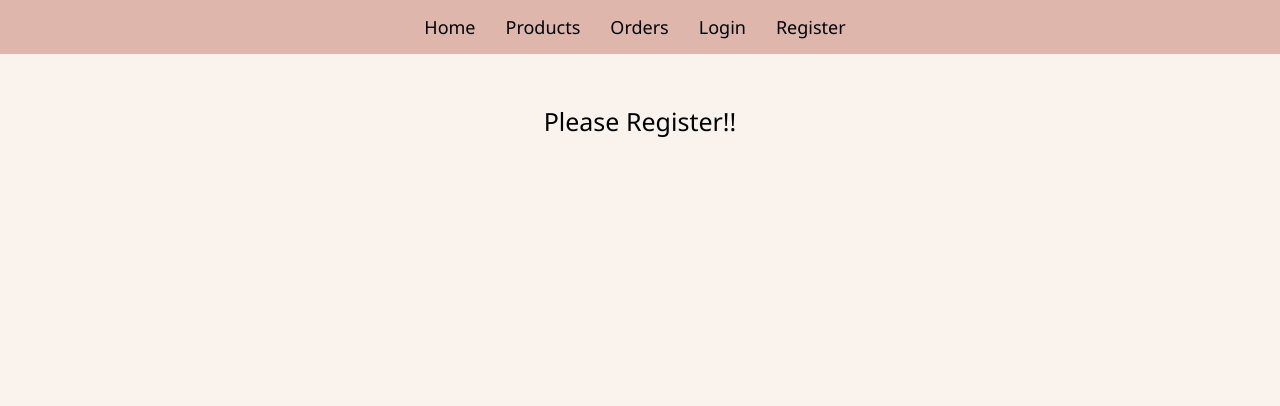
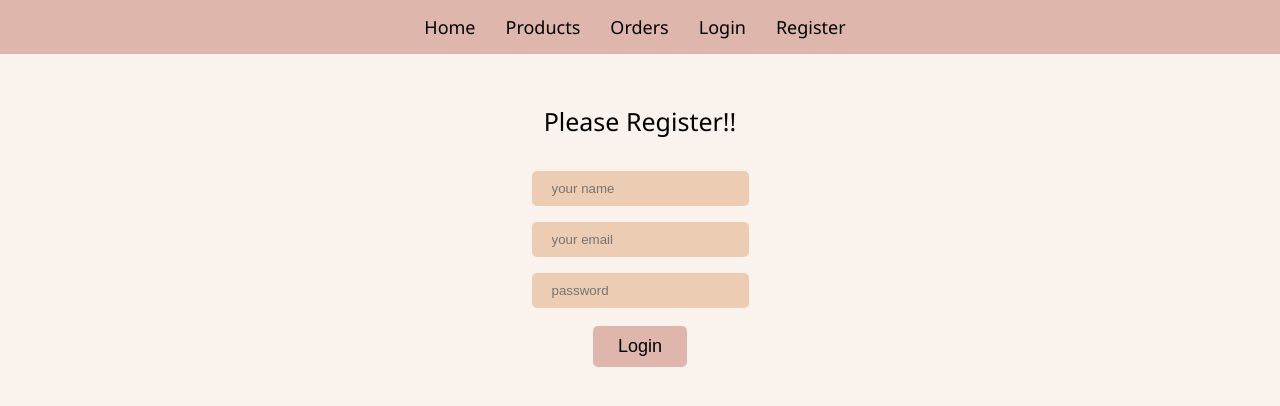
Before and after one commit to 665-stack/router-firebase-intergration-2, a React (Create React App) app: page /register in a window 1280 px wide. Shown: the top 406 px of the page. Built offline with nearby package versions, Linux system fonts and the light colour scheme.

Commit message:
add form in register and add style

```diff
--- a/src/Components/Register/Register.css
+++ b/src/Components/Register/Register.css
@@ -9,3 +9,28 @@
     font-size: 25px;
     font-weight: 400;
 }
+
+.register form {
+    margin-top: 20px;
+}
+
+.register input {
+    background-color: #ECCCB2;
+    border: none;
+    border-radius: 5px;
+    padding: 10px 20px;
+    margin: 8px;
+}
+
+.register .submit-btn {
+    background-color: #DEB6AB;
+    padding: 10px 25px;
+    margin-top: 10px;
+    border: none;
+    border-radius: 5px;
+    font-size: 18px;
+}
+
+.register .submit-btn:hover {
+    background-color: #ebc3b8;
+}
--- a/src/Components/Register/Register.js
+++ b/src/Components/Register/Register.js
@@ -5,7 +5,15 @@ const Register = () => {
     return (
         <div className='register'>
             <h3>Please Register!!</h3>
-
+            <form>
+                <input type="text" placeholder='your name' />
+                <br />
+                <input type="email" placeholder='your email' />
+                <br />
+                <input type="password" name="" id="" placeholder='password' />
+                <br />
+                <button className='submit-btn' type="submit">Login</button>
+            </form>
         </div>
     );
 };
```
